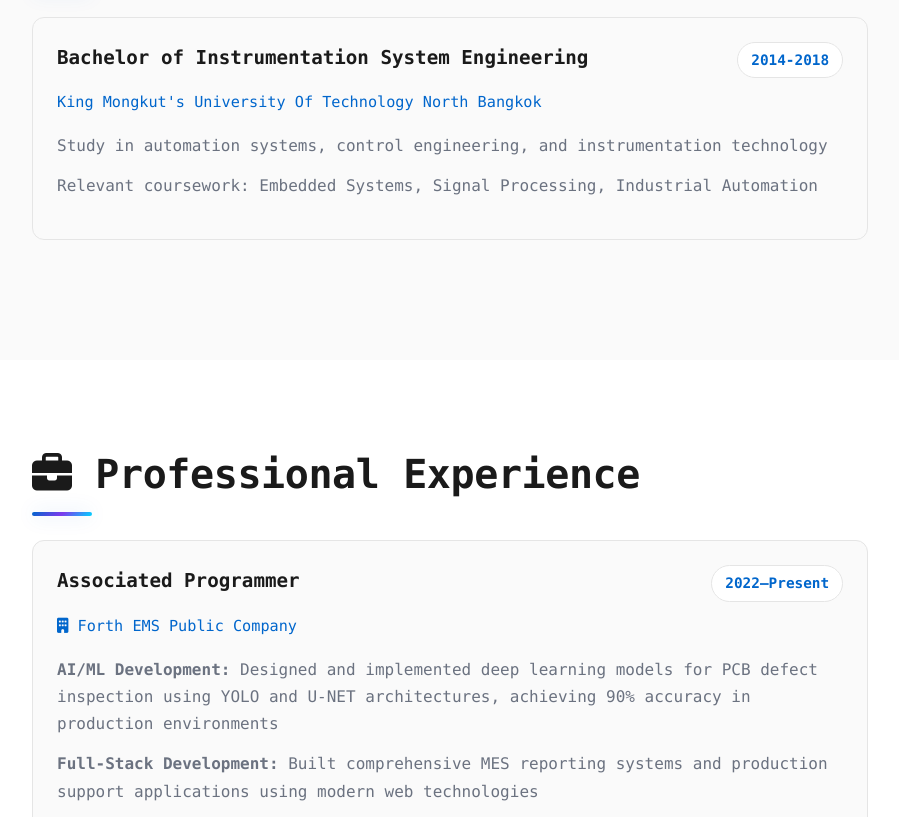
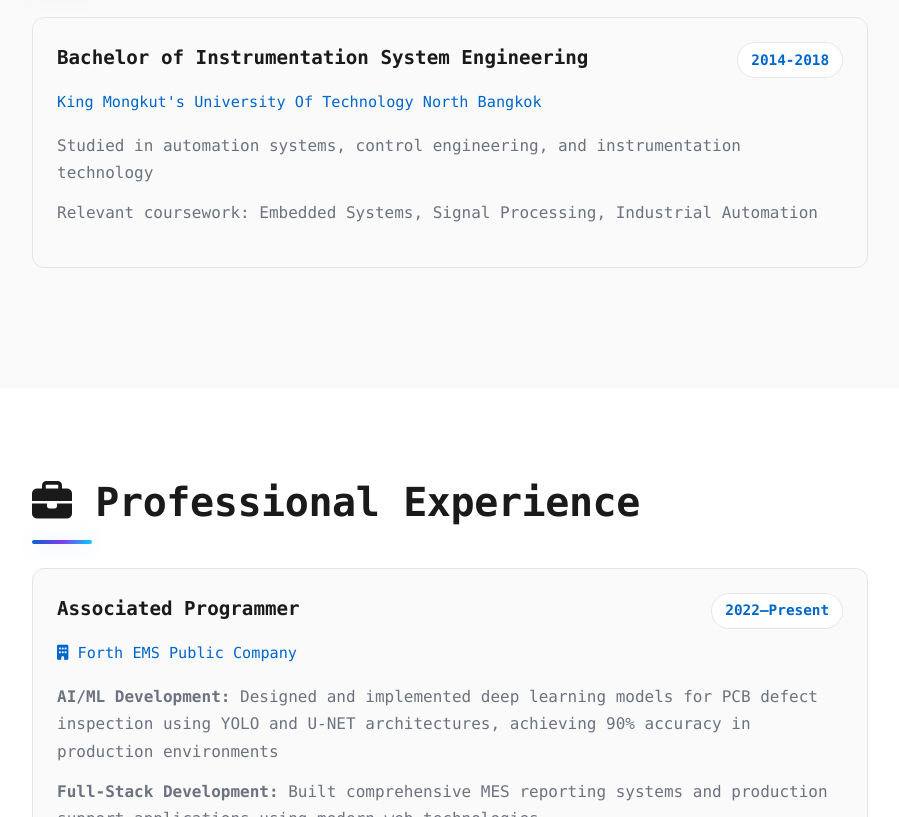
Before and after one commit to nodoby1x/nodoby1x.github.io, a plain HTML site: page index.html in a window 1280 px wide. Shown: the part 2780-3597 px from the top of the page, without its empty margins (190-1089 px from the left). Drawn offline with Linux system fonts and the light colour scheme.

Commit message:
edited wording

```diff
--- a/index.html
+++ b/index.html
@@ -205,7 +205,7 @@
           </div>
           <div class="item-subtitle">King Mongkut's University Of Technology North Bangkok</div>
           <div class="item-description">
-            <p>Study in automation systems, control engineering, and instrumentation technology</p>
+            <p>Studied in automation systems, control engineering, and instrumentation technology</p>
             <p>Relevant coursework: Embedded Systems, Signal Processing, Industrial Automation</p>
           </div>
         </div>
```
